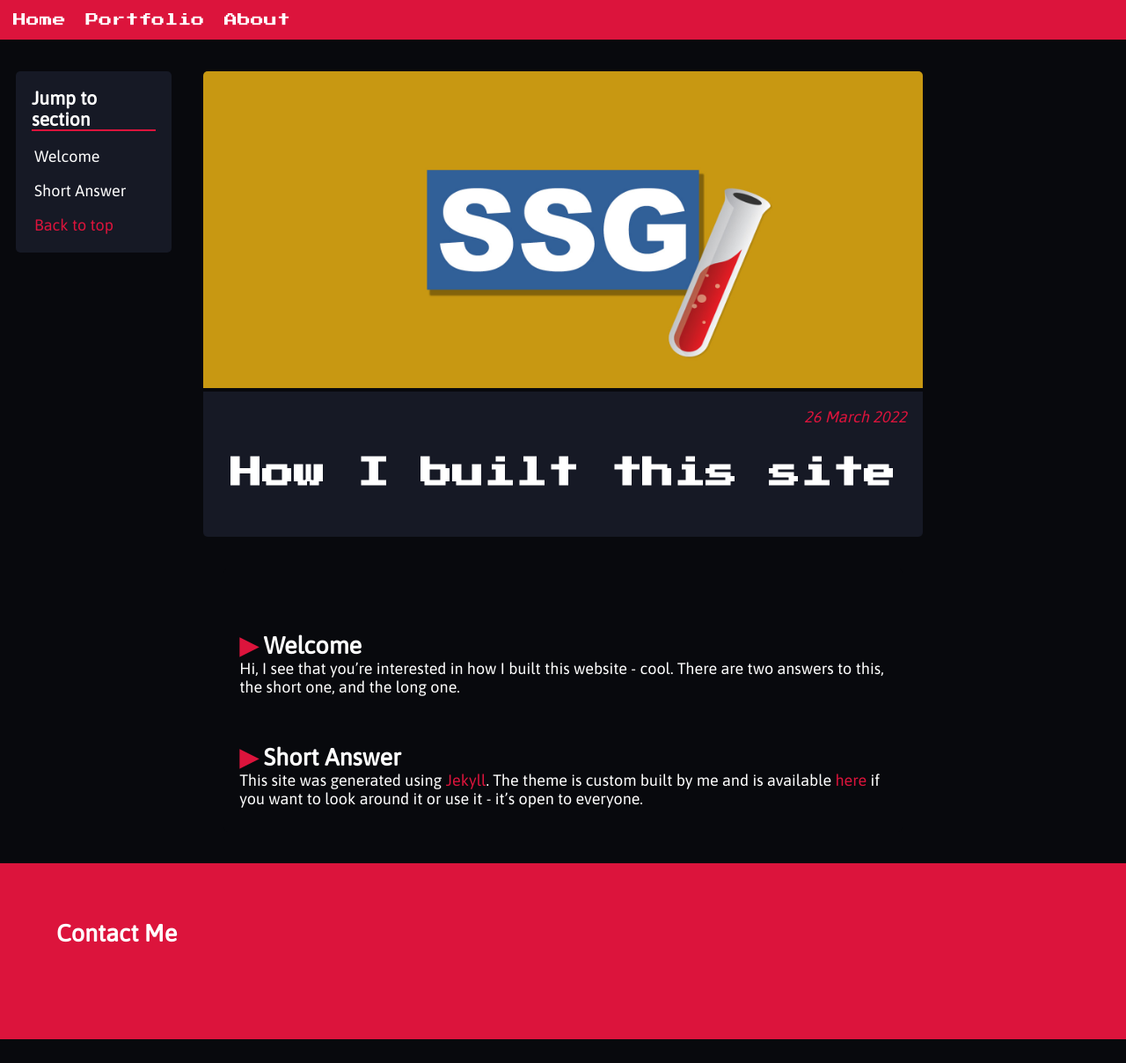
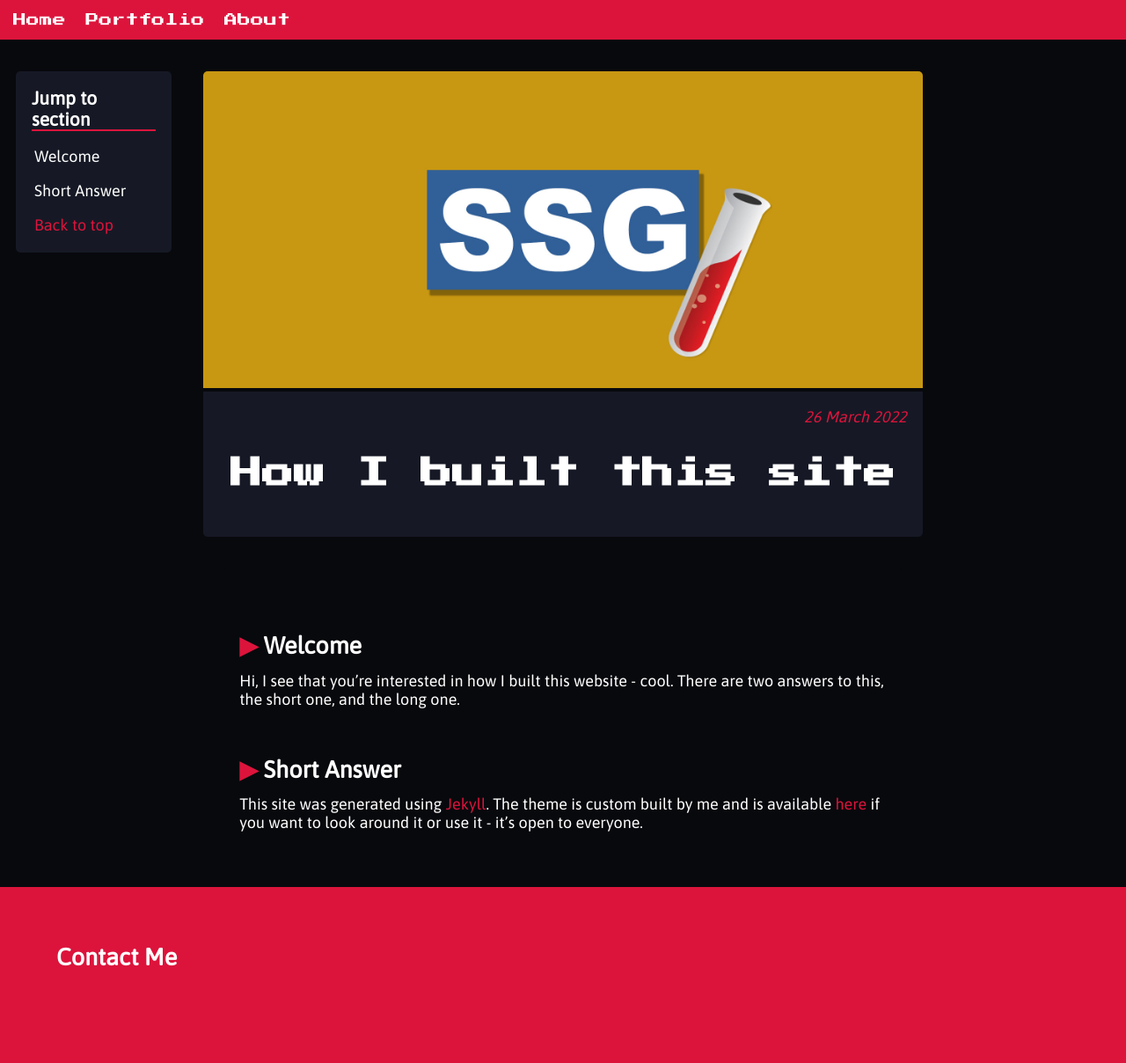
Before and after one commit to eoinparkinson/portfolio-site, a Jekyll site: the page built from _posts/2022-03-20-how-i-built-my-website.md, in a window 1280 px wide. Shown: the whole page at 88% size. Built offline with Jekyll 4.4.1, drawn with Linux system fonts in a browser that asks for light colours; before the commit the page ends 1181 px from its top, so only the background shows below that.

Commit message:
added custom spacing for h1 and h2 content

```diff
--- a/assets/css/post.css
+++ b/assets/css/post.css
@@ -45,3 +45,14 @@
 	object-fit: cover;
 	border-radius: 5px;
 }
+
+.post-content h1 {
+	margin-bottom: 0.5em;
+	font-weight: 900;
+}
+
+.post-content h2 {
+	font-size: 1em;
+	margin-top: 1.2em;
+	margin-bottom: 0.5em;
+}
```
